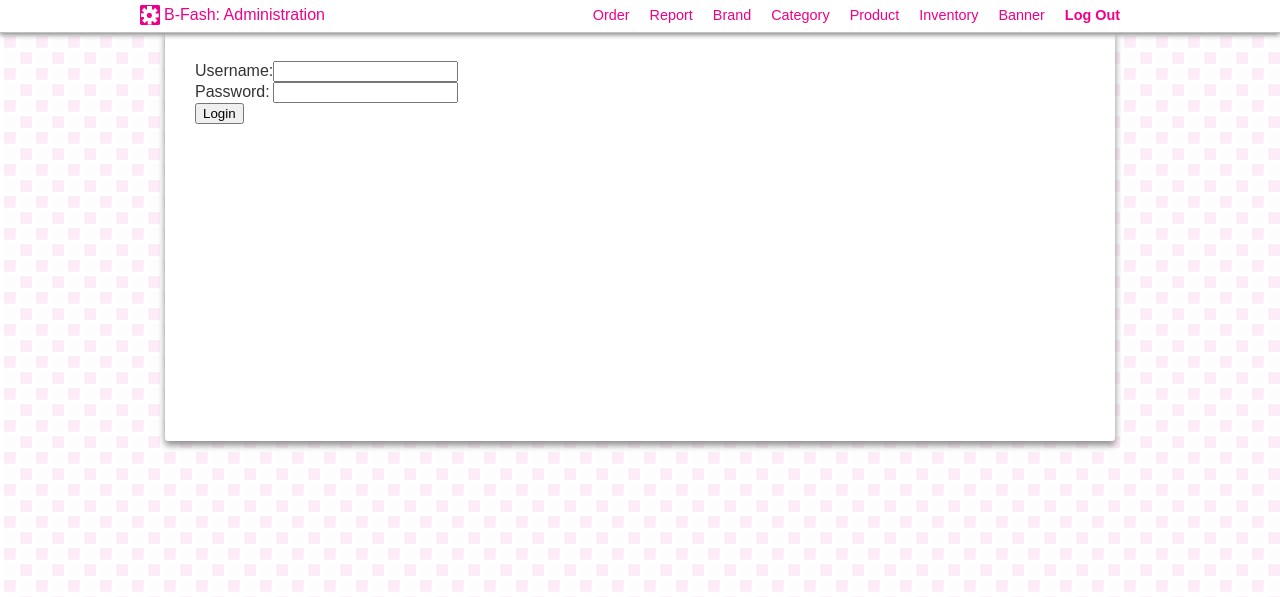
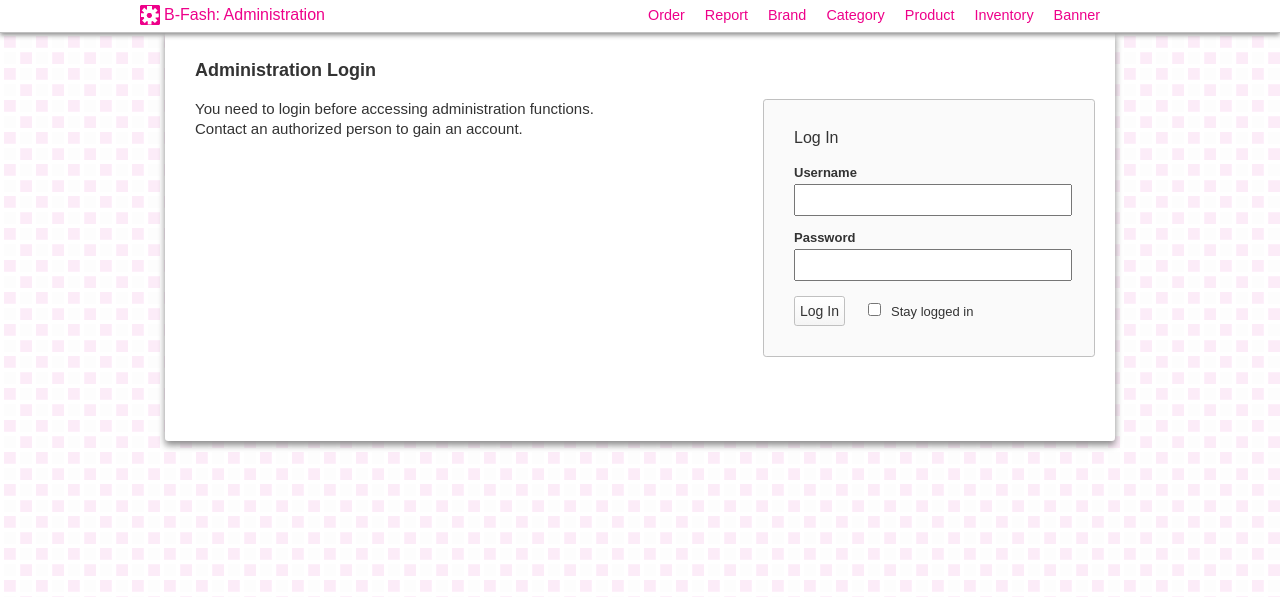
Before and after one commit to NorThanapon/ClothingSite, a CodeIgniter app: page /authen/login_staff in a window 1280 px wide. Shown: the top 597 px of the page. Run offline with CodeIgniter, Linux system fonts and the light colour scheme.

Commit message:
implement "Stay logged in" with cookie

```diff
--- a/application/config/autoload.php
+++ b/application/config/autoload.php
@@ -64,7 +64,7 @@ $autoload['libraries'] = array('database', 'session');
 |	$autoload['helper'] = array('url', 'file');
 */
 
-$autoload['helper'] = array('form', 'url', 'path', 'authen');
+$autoload['helper'] = array('form', 'url', 'path', 'authen','cookie');
 
 
 /*
--- a/application/controllers/authen.php
+++ b/application/controllers/authen.php
@@ -10,28 +10,54 @@ class Authen extends CI_Controller {
             $this->_redirect(FALSE);
             return;
         }
-
         $this->load->library('encrypt');
         $this->load->model('staff_model');
+        //check username
         $query = $this->staff_model->get_staff($this->input->post('username'));
         if($query->num_rows() <= 0){    //no username
             $this->_redirect(TRUE);
             return;
         }
-
+        //check password
         $staff = $query->row();
         if($this->encrypt->decode($staff->password) != $this->input->post('password')){ //false password
             $this->_redirect(TRUE);
             return;
         }
-
+        //session
         $data = array(
-           'username'  => $staff->username,
+           'username'   => $staff->username,
            'logged_in'  => TRUE,
-           'role' => 'staff'
+           'role'       => 'staff'
         );
         $this->session->set_userdata($data);
+        //cookie
+        if($this->input->post('remember-password') == 'on') {
+            $cookie_user = array(
+                'name'   => 'username',
+                'value'  => $this->encrypt->encode($staff->username),
+                'expire' => '2592000'
+            );
+            $cookie_role = array(
+                'name'   => 'role',
+                'value'  => $this->encrypt->encode('staff'),
+                'expire' => '2592000'
+            );
+            $this->input->set_cookie($cookie_user);
+            $this->input->set_cookie($cookie_role);
+        }
+
+        //SUCCESS!
         redirect($this->session->flashdata('redirect_url'));
+    }
+
+    function test () {
+
+        $this->load->library('encrypt');
+        echo 'test cookie <br />';
+        echo $this->encrypt->decode($this->input->cookie('role'));
+        echo '<br />';
+        echo $this->encrypt->decode($this->input->cookie('username'));
     }
 
     function _redirect($fail_authen) {
@@ -43,6 +69,8 @@ class Authen extends CI_Controller {
 
     public function logout()    {
         $this->session->sess_destroy();
+        delete_cookie("username");
+        delete_cookie("role");
         redirect();
     }
 }
--- a/application/helpers/authen_helper.php
+++ b/application/helpers/authen_helper.php
@@ -2,7 +2,18 @@
 if (!function_exists('check_authen')) {
     function check_authen($role, $is_redirect) {
         $CI =& get_instance();
+        $CI->load->library('encrypt');
         if($CI->session->userdata('logged_in') && $CI->session->userdata('role') == $role) {
+            return true;
+        }
+        else if( $CI->encrypt->decode($CI->input->cookie('username'))
+                &&  $CI->encrypt->decode($CI->input->cookie('role'))==$role){
+            $data = array(
+               'username'   => cookie('username'),
+               'logged_in'  => TRUE,
+               'role'       => cookie('role')
+            );
+            $CI->session->set_userdata($data);
             return true;
         }
         else if($is_redirect){
--- a/application/views/common/admin_header.php
+++ b/application/views/common/admin_header.php
@@ -34,7 +34,7 @@
                     </li>
                     <li>
                         <strong>
-                            <?php echo anchor('authen/logout', 'Log Out', 'title="Log Out"');?>
+                            <?php if(check_authen('staff', FALSE)) echo anchor('authen/logout', 'Logout', 'title="Logout"');?>
                         </strong>
                     </li>
                 </ul>
--- a/application/views/staff/login.php
+++ b/application/views/staff/login.php
@@ -5,24 +5,27 @@
     </head>
     <body>
         <?php $this->load->view('common/admin_header');?>
+	<h1>Administration Login</h1>
+	    <div class="login-message left">
+		You need to login before accessing administration functions. Contact an authorized person to gain an account.
+	    </div>
+	    <div class="right login-box content-left box">
 		<?php echo form_open('authen/login_staff') ?>
-			<table border="1">
-				<tr>
-					<td>Username:</td>
-					<td><input type = "text" name = "username" /></td>
-				</tr>
-				<tr>
-					<td>Password:</td>
-					<td><input type = "password" name = "password" /></td>
-				</tr>
-				<tr>
-					<td colspan = "2">
-						<input type = "submit" value = "Login"/>
-					</td>
-				</tr>
-			</table>
+		    <h2>Log In</h2>
+		    <label for="username">Username</label>
+		    <input type = "text" name = "username" class="input-text" />
+		    <br />
+		    <label for="password">Password</label>
+		    <input type="password" name = "password" class="input-text" />
+		    <br/>
+		    <div class="content-left">
+			<input type="submit" value="Log In" class="button"/>
+			<span class="remember-password">&nbsp;&nbsp;&nbsp;
+			<input type="checkbox" name="remember-password"/>&nbsp;
+			Stay logged in</span>
+		    </div>
 		</form>
-
+	    </div>
         <?php $this->load->view('common/admin_footer');?>
     </body>
 </html>
--- a/assets/css/main-admin.css
+++ b/assets/css/main-admin.css
@@ -37,6 +37,12 @@ h1 {
     color:#333;
     font-size:large;
     margin-bottom:20px;
+}
+
+h2 {
+	color:#333;
+	font-size:medium;
+	margin-bottom:20px;
 }
 
 .button {
@@ -100,6 +106,29 @@ h1 {
     filter: progid:DXImageTransform.Microsoft.gradient( startColorstr='#ededed', endColorstr='#ffffff',GradientType=0 ); /* IE6-8 */
 
 }
+
+.left {
+	float:left;
+	width:49%;
+}
+
+.right {
+	float:right;
+	width:49%;
+}
+
+.content-right {
+	text-align:right;
+}
+
+.content-left {
+	text-align:left;
+}
+
+label {
+    text-align: right;
+}
+
 /* end general */
 
 /* header */
@@ -216,6 +245,46 @@ a.logo h1{
 
 /* end content */
 
+/* login */
+.login-message {
+	font-size:15px;
+	line-height:130%;
+}
+.login-box h2 {
+	font-weight:lighter;
+}
+.login-box {
+	font-weight:normal;
+	border:solid 1px silver;
+	background-color:#FAFAFA;
+	width:30%;
+	padding:30px;
+	border-radius:.2em;
+}
+.login-box label{
+	font-size:small;
+	font-weight:bold;
+	padding-bottom:5px;
+	display:block;
+	text-align:left;
+}
+.login-box .input-text {
+	width:100%;
+	font-size:15px;
+	font-weight:100;
+	padding-bottom:10px;
+	margin-bottom:15px;
+	font-weight:100;
+}
+.login-box .button {
+	font-size:14px;
+	height:30px;
+}
+.login-box .remember-password {
+	font-size:13px;
+}
+/* end login */
+
 /* report */
 /* report filter */
 div.report-filter {
```
Also changed, not shown: assets/img/b-fash-logo.jpg (added).
